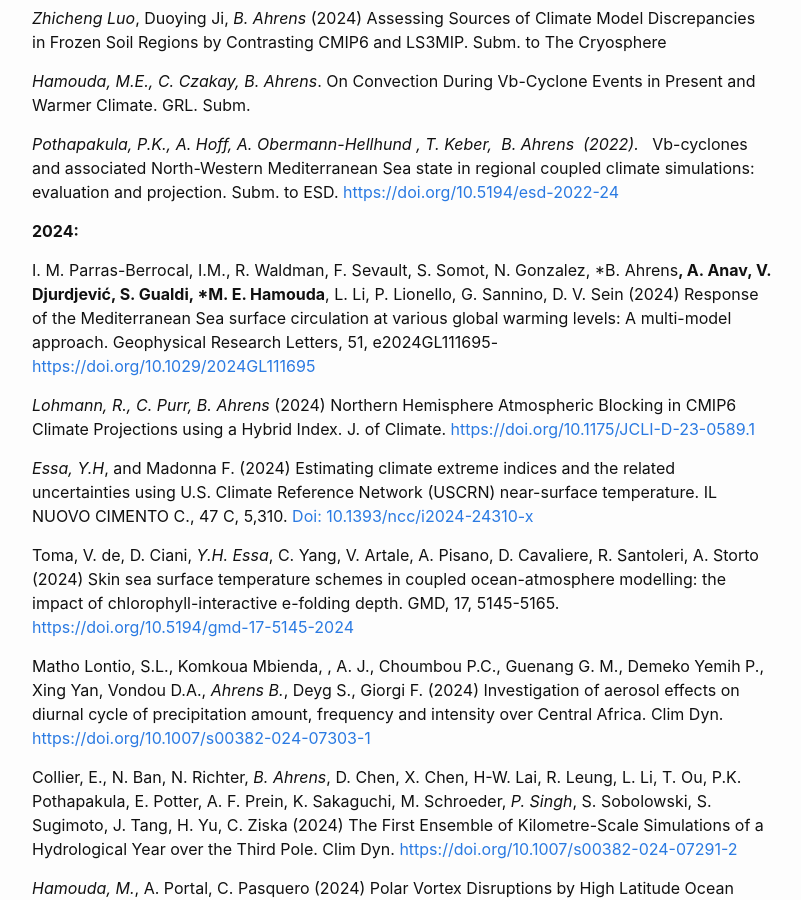
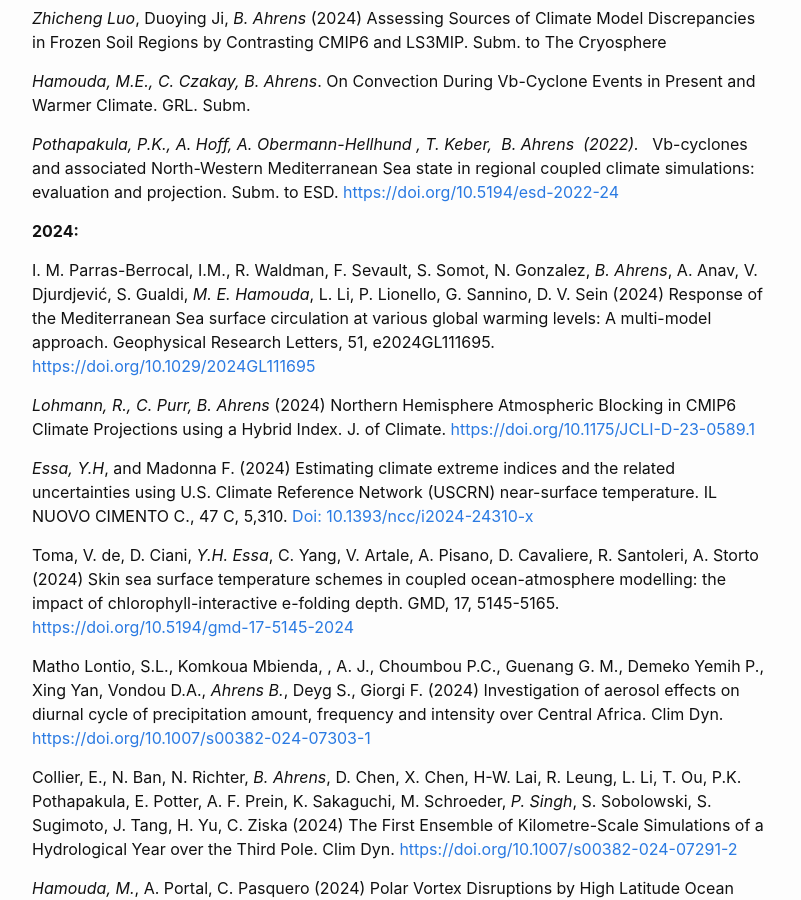
Before and after one commit to cliphy/cliphy.github.io, a Jekyll site: the page built from pubs.markdown, in a window 1280 px wide and 900 px high, scrolled down 338 px. Shown: the whole window, without its empty margins (238-1039 px from the left). Built offline with Jekyll 4.4.1, drawn with Linux system fonts in a browser that asks for light colours; some of the changed text lies outside the part shown.

```diff
--- a/pubs.markdown
+++ b/pubs.markdown
@@ -30,10 +30,10 @@ target="_blank">https://doi.org/10.5194/esd-2022-24</a>
 
 **2024:**
 
-I. M. Parras-Berrocal, I.M., R. Waldman, F. Sevault, S. Somot, N. Gonzalez, *B. Ahrens**,
-A. Anav, V. Djurdjević, S. Gualdi, *M. E. Hamouda**, L. Li, P. Lionello, G. Sannino, D. V. Sein (2024)
+I. M. Parras-Berrocal, I.M., R. Waldman, F. Sevault, S. Somot, N. Gonzalez, *B. Ahrens*,
+A. Anav, V. Djurdjević, S. Gualdi, *M. E. Hamouda*, L. Li, P. Lionello, G. Sannino, D. V. Sein (2024)
 Response of the Mediterranean Sea surface circulation at various global warming levels: A multi-model approach.
-Geophysical Research Letters, 51, e2024GL111695-
+Geophysical Research Letters, 51, e2024GL111695.
 [https://doi.org/10.1029/2024GL111695](https://doi.org/10.1029/2024GL111695){:target="_blank" rel="noopener"}
 <!-- Med-CORDEX -->
 
@@ -209,7 +209,7 @@ Boundary Conditions in Idealised Experiments. Journal of Advances in
 Modeling Earth Systems, 13(12) <http://doi.org/10.1029/2021MS002519>
 
 Sørland, S. L.,
-Brogli, R., *Pothapakula, P. K.**, Russo, E., Van de Walle, J., *Ahrens,
+Brogli, R., *Pothapakula, P. K.*, Russo, E., Van de Walle, J., *Ahrens,
 B*., Anders, I., Bucchignani, E., Davin, E. L., Demory, M.-E., Dosio,
 A., Feldmann, H., Früh, B., Geyer, B., Keuler, K., Lee, D., Li, D., van
 Lipzig, N. P. M., Min, S.-K., Panitz, H.-J., Rockel, B., Schär, C.,
```
